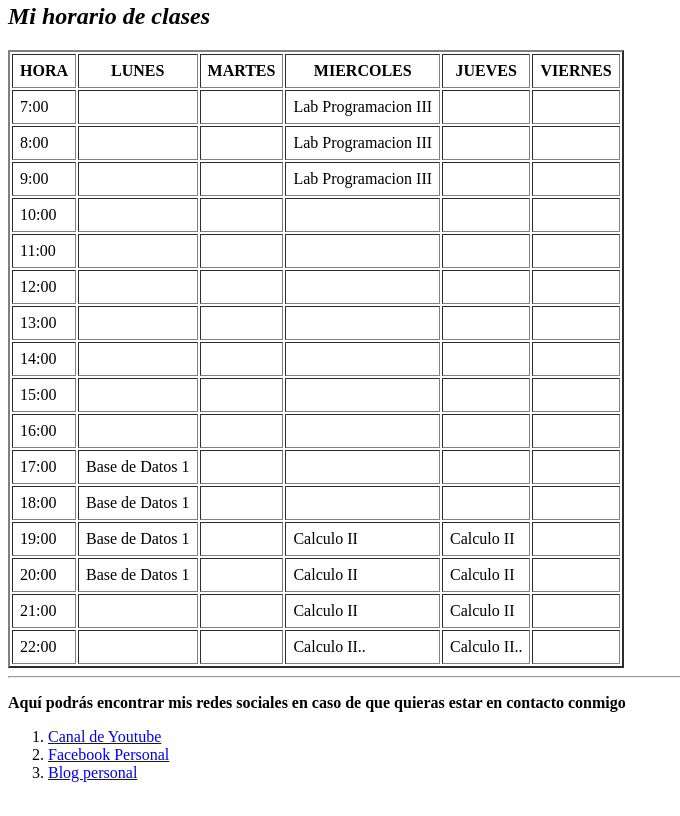
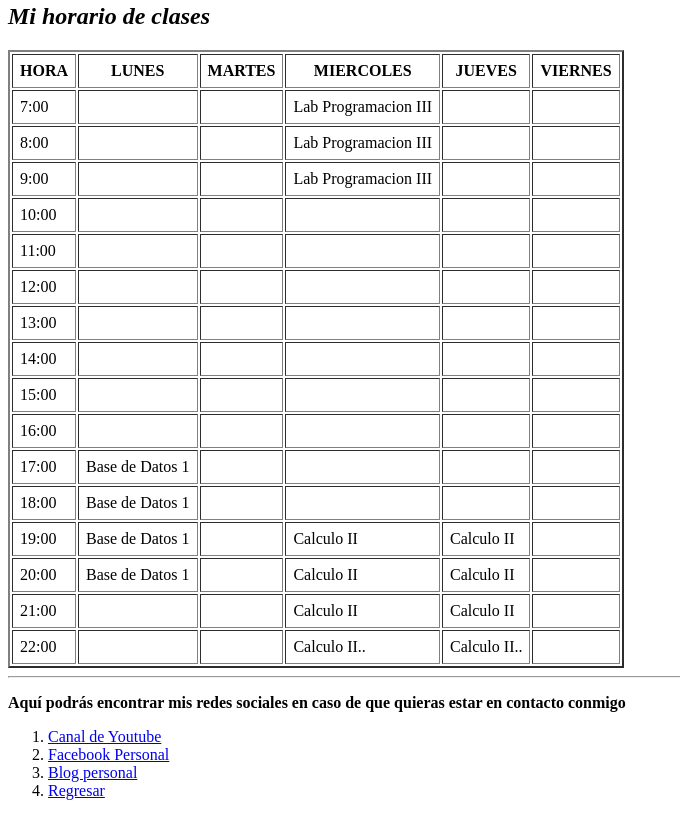
Before and after one commit to SAmuelX100/Tarea-Programacion-III, a plain HTML site: page index.html in a window 1280 px wide. Shown: the part 500-1316 px from the top of the page, without its empty margins (0-680 px from the left). Drawn offline with Linux system fonts and the light colour scheme.

Commit message:
Update index.html

```diff
--- a/index.html
+++ b/index.html
@@ -200,6 +200,8 @@
         <li><a href="https://www.youtube.com/GamerAnimeRodriguez" target="blank"> Canal de Youtube</a></li>
         <li><a href="https://web.facebook.com/carlossamuel.sainthilaireliranzo/" target="blank">Facebook Personal</a></li>
         <li><a href="http://recomendacionesdejuegos10.blogspot.com/" target="blank">Blog personal</a></li>
+        <li><a href="https://samuelx100.github.io/"> Regresar </li>
+
     </ol>
 
 
```
